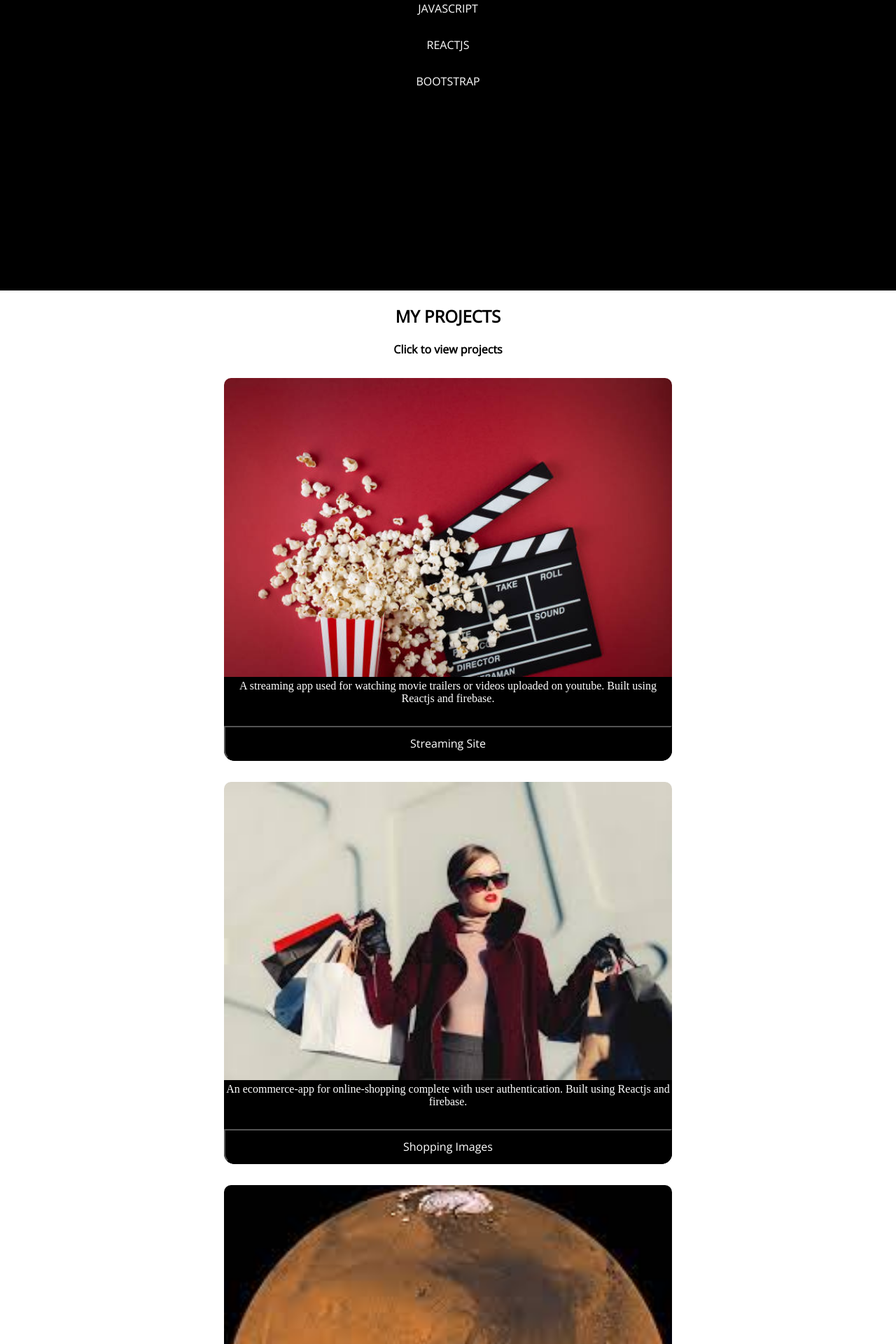
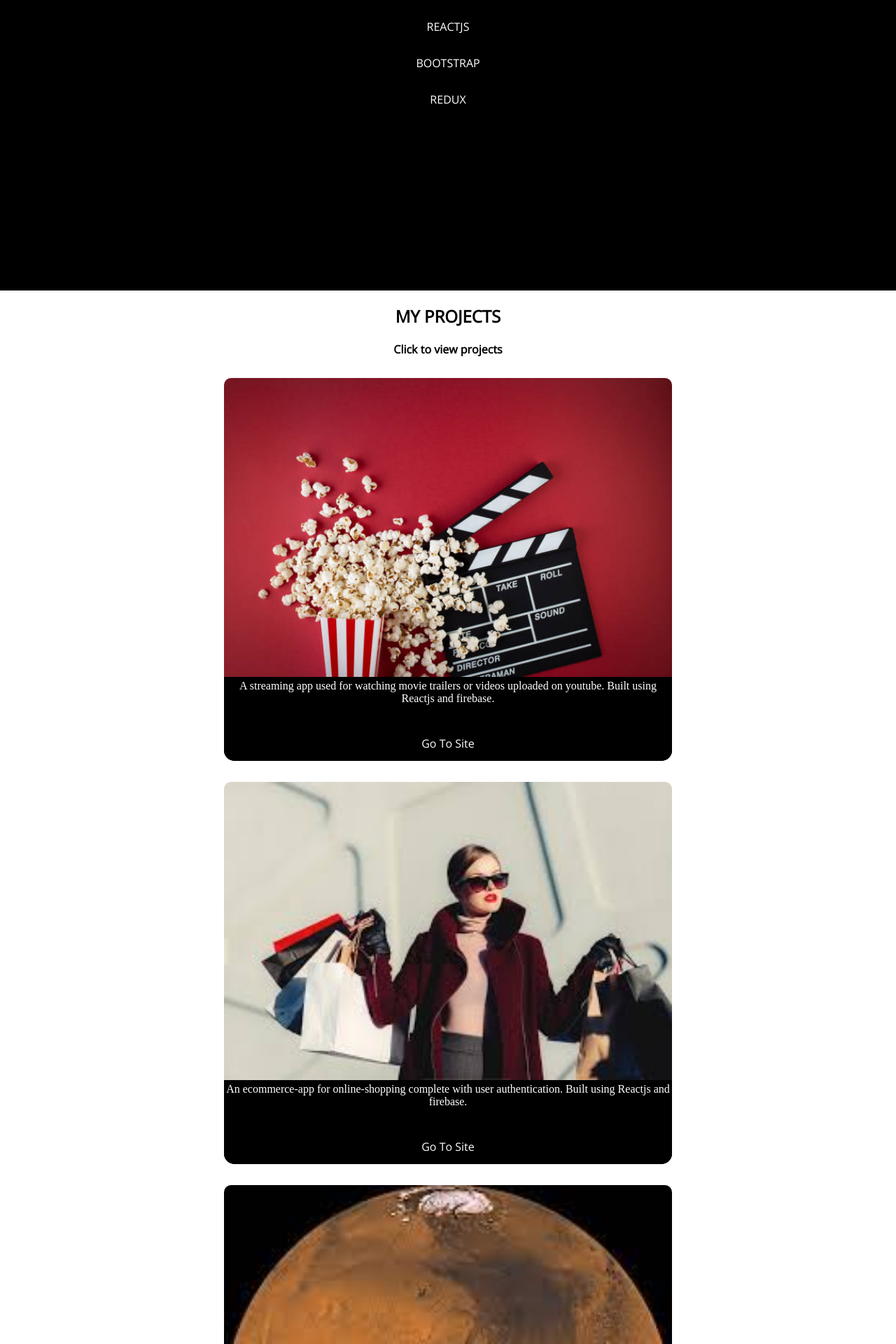
Before and after one commit to adeoye99/myportfolio, a React (Create React App) app: page / in a window 1280 px wide. Shown: the part 2140-4060 px from the top of the page at 70% size. Built offline with nearby package versions, Linux system fonts and the light colour scheme; no server answers.

Commit message:
adjustments

```diff
--- a/public/index.html
+++ b/public/index.html
@@ -17,10 +17,10 @@
     <link rel="manifest" href="%PUBLIC_URL%/manifest.json" />
     <link rel="preconnect" href="https://fonts.googleapis.com">
 <link rel="preconnect" href="https://fonts.gstatic.com" crossorigin>
-<link href="https://fonts.googleapis.com/css2?family=Montserrat&family=Open+Sans:wght@300&family=Orbitron&display=swap" rel="stylesheet">
+<link href="https://fonts.googleapis.com/css2?family=Montserrat&family=Open+Sans:wght@300&family=Orbitron&family=Roboto+Mono&display=swap" rel="stylesheet">
 
 
-    <title>myportfolio</title>
+    <title>Kolawole Adeoye</title>
     <script type="text/javascript" src="https://cdn.jsdelivr.net/npm/@emailjs/browser@3/dist/email.min.js"></script>
 
   </head>
--- a/src/Container/Footer.jsx
+++ b/src/Container/Footer.jsx
@@ -29,7 +29,7 @@ export function FooterContainer() {
             </Footer.Row>
             <hr/>
             <span class ="footer__year">
-              Copyright © {currentyear}
+              Copyright {currentyear} © Adeoye Kolawole
           </span>
          </Footer.Wrapper>
 
--- a/src/Data/Projectdata.jsx
+++ b/src/Data/Projectdata.jsx
@@ -4,14 +4,14 @@ const Projectdatas  = [
         img:"/Images/movieimage.jpeg",
         about: "A streaming app used for watching movie trailers or videos uploaded on youtube. Built using Reactjs and firebase.",
         link: "https://movie-streaming-app-f4013.web.app",
-        buttoncontent: "Streaming Site",
+        buttoncontent: "Go To Site",
     },
     {
         id: 2,
         img: "/Images/shoppingimages.jpeg",
         about: "An ecommerce-app for online-shopping complete with user authentication. Built using Reactjs and firebase.",
         link: "https://clone-20f23.web.app",
-        buttoncontent: "Shopping Images",
+        buttoncontent:  "Go To Site",
 
 
 
@@ -21,7 +21,7 @@ const Projectdatas  = [
         img : "/Images/marsrover.jpeg",
         about: "A site for viewing the pictures taken by the nasa mars rover, this site updates any time NASA updates their mars rover pictures. Built using Reactjs and NasaAPI",
         link : "https://spacestargram.web.app",
-        buttoncontent:" Spacestargram",
+        buttoncontent: "Go To Site",
 
 
     }
--- a/src/Navbarcomponents/Navcomp.js
+++ b/src/Navbarcomponents/Navcomp.js
@@ -50,6 +50,8 @@ export const Bars = styled(FaBars)`
 display:none;
 color: #808080;
 @media  only screen and (max-width: 768px) {
+	height:20px;
+	width:20px;
 	display:block;
 	position:absolute;
 	right: 0;
--- a/src/Pages/Contact.jsx
+++ b/src/Pages/Contact.jsx
@@ -43,6 +43,7 @@ const Contactinput = styled.input`
  width:500px;
  height:30px;
  margin-top:50px;
+ font-family: 'Open Sans', sans-serif;
  @media screen and (max-width:768px){
   width:90%;
   margin-left:auto;
@@ -53,6 +54,9 @@ const Contactinputmessage = styled.textarea`
  width:500px;
  height:100px;
  margin-top:50px;
+ padding-top:5px;
+ padding-left:5px;
+ font-family: 'Open Sans', sans-serif;
  @media screen and (max-width:768px){
   width:90%;
   margin-left:auto;
@@ -94,7 +98,7 @@ function Contact() {
           <Contactinput type = "text" placeholder="Name" name = "user_name" />
           <Contactinput type = "email" placeholder="Email" name = "user_email"/>
           <Contactinput type = "text" placeholder="Subject" name = "subject"/>
-          <Contactinputmessage  name = "message" />
+          <Contactinputmessage  placeholder ="Your message" name = "message" />
           <Contactbutton type ="submit" value ="Send"></Contactbutton>
         </Contactform>
     </Contactcontainer>
--- a/src/Pages/Skill.jsx
+++ b/src/Pages/Skill.jsx
@@ -34,9 +34,7 @@ display: flex;
  padding-bottom:50px;
  @media only screen and (max-width: 768px){
    width: 100%;
-}
-
-`
+ }`
 
 function Skill() {
   return (
@@ -47,6 +45,7 @@ function Skill() {
          <Skillcontent data-aos="fade-down-right">JAVASCRIPT</Skillcontent>
          <Skillcontent data-aos="fade-down-right">REACTJS</Skillcontent>
          <Skillcontent data-aos="fade-down-right">BOOTSTRAP</Skillcontent>
+         <Skillcontent data-aos="fade-down-right">REDUX</Skillcontent>
     </SkillInfo>
   )
 }
--- a/src/ProjectComponents/ProjectWorks.jsx
+++ b/src/ProjectComponents/ProjectWorks.jsx
@@ -9,6 +9,9 @@ border-radius:15px;
 margin-left: auto;
 margin-right:auto;
 margin-top: 30px;
+@media screen and (max-width:768px){
+  width:80%;
+}
 
 `
 
@@ -29,6 +32,7 @@ margin-bottom:0;
 height: 50px;
 width:100%;
 font-size: 1rem;
+border:none;
 color: white;
 font-family: 'Open Sans', sans-serif;
 border-radius:0 0 15px 15px;
```
